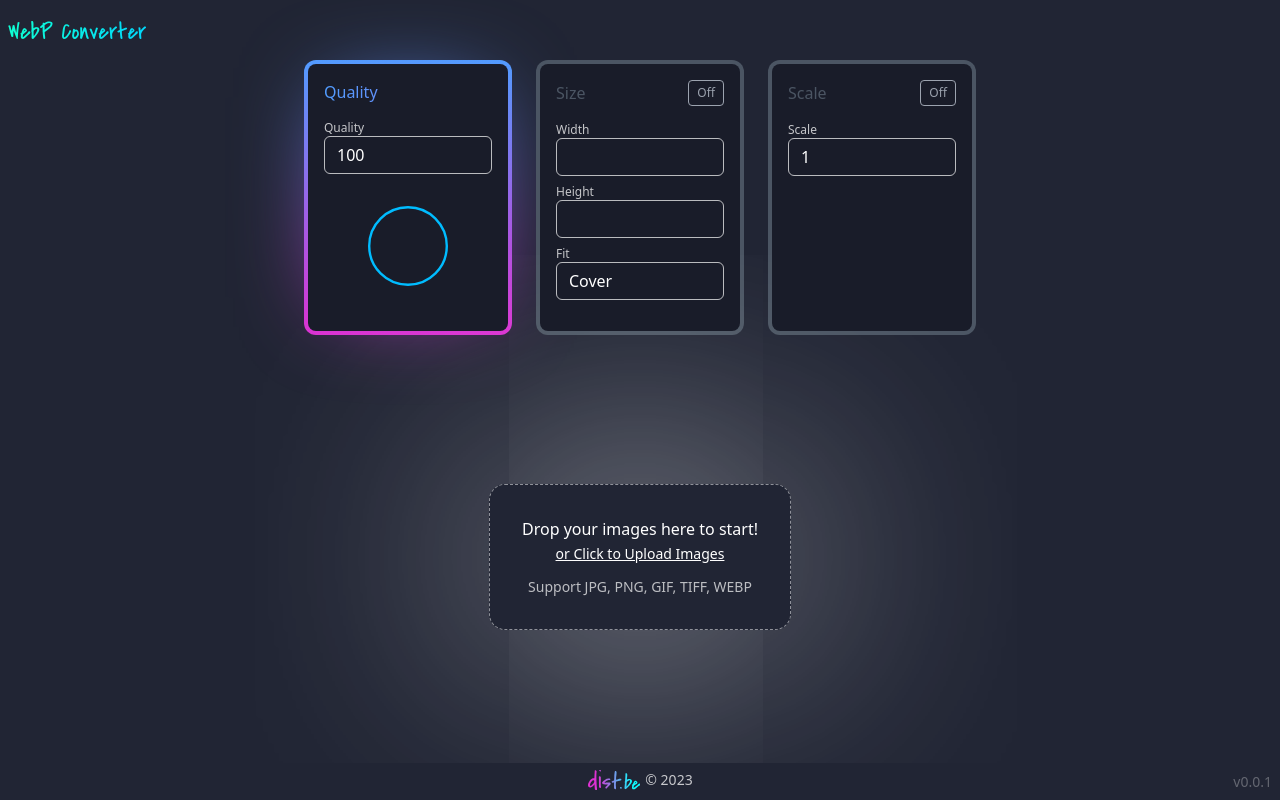
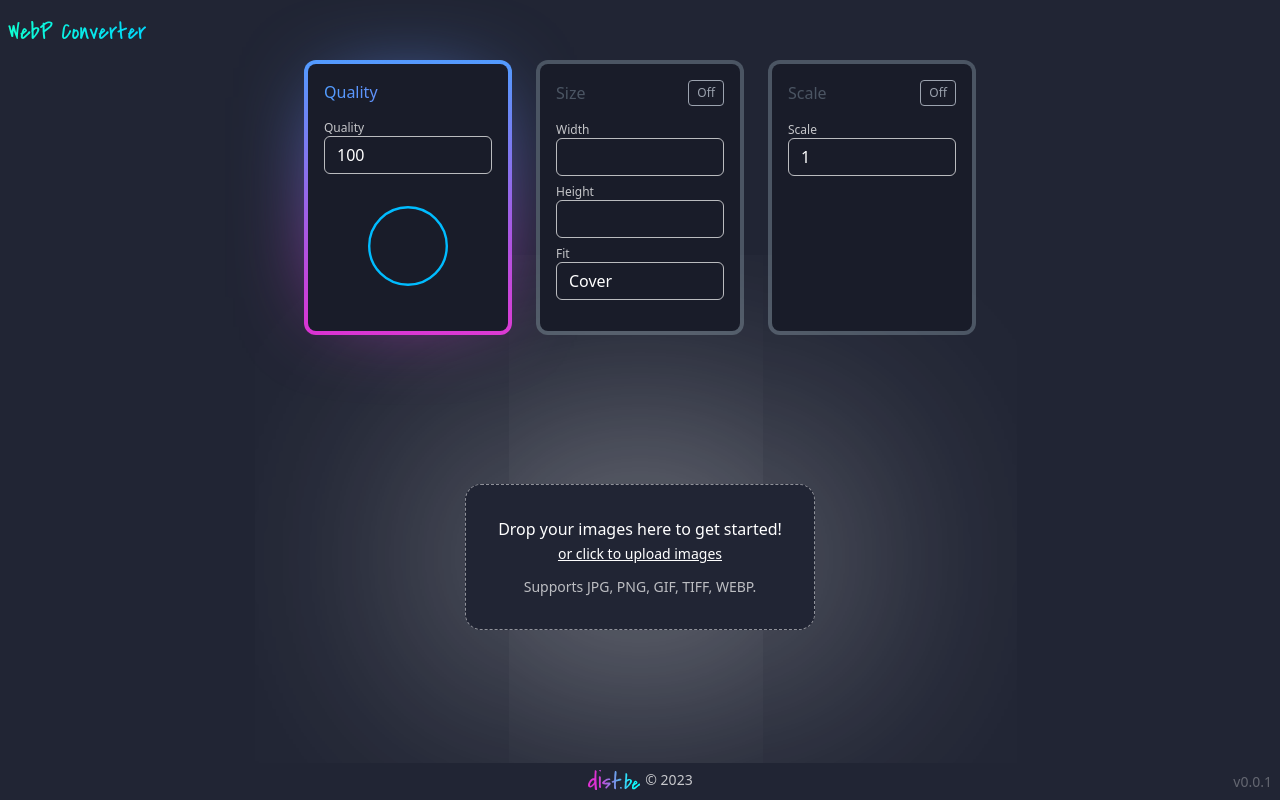
Before and after one commit to distbe/webp, a SvelteKit app: page / in a window 1280 px wide. Built offline with nearby package versions, Linux system fonts and the light colour scheme.

Commit message:
fix: text

```diff
--- a/src/routes/+page.svelte
+++ b/src/routes/+page.svelte
@@ -254,16 +254,18 @@
         {/if}
         <div class="space-y-3">
           <div>
-            <div class="text-white font-light text-center">Drop your images here to start!</div>
+            <div class="text-white font-light text-center">
+              Drop your images here to get started!
+            </div>
             <div class="text-center">
               <button
                 class="text-white font-light text-sm underline leading-tight"
-                on:click={onClickUpload}>or Click to Upload Images</button
+                on:click={onClickUpload}>or click to upload images</button
               >
             </div>
           </div>
           <div class="text-white font-light text-center text-sm text-opacity-70">
-            Support JPG, PNG, GIF, TIFF, WEBP
+            Supports JPG, PNG, GIF, TIFF, WEBP.
           </div>
         </div>
       </div>
```
